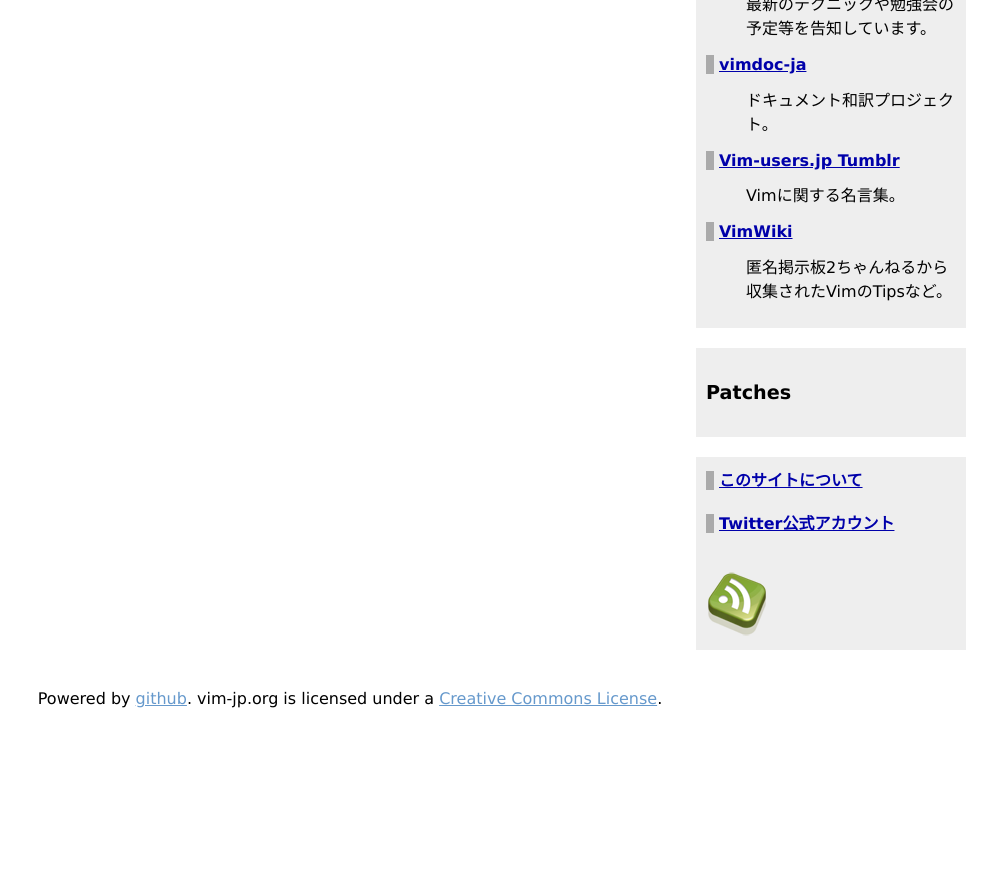
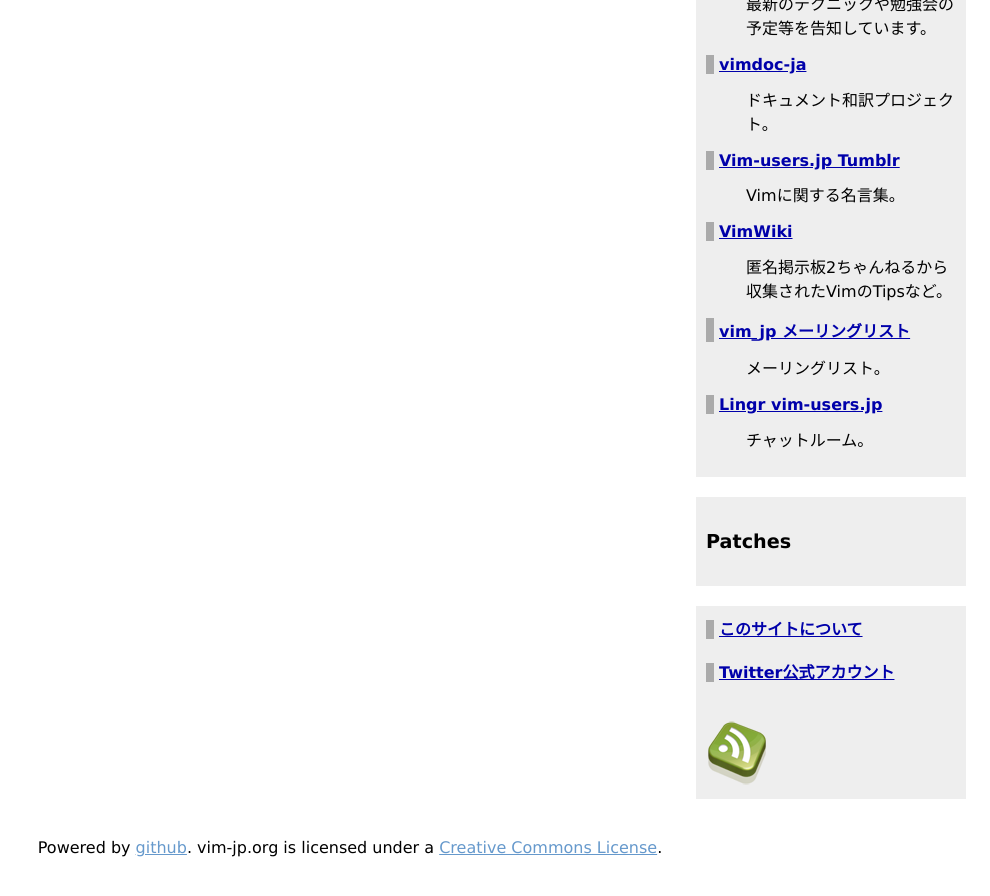
Before and after one commit to vim-jp/vim-jp.github.io, a Jekyll site: the page built from 403.html, in a window 1280 px wide and 900 px high, scrolled down 907 px. Shown: the top 896 px of the window, without its empty margins (290-1280 px from the left). Built offline with Jekyll 4.4.1, drawn with Linux system fonts in a browser that asks for light colours; nearby versions of some CDN libraries; Markdown is read by kramdown in place of the engine named in the settings; comment, search, counter and statistics services are not loaded; before the commit the page ends 1659 px from its top, so only the background shows below that.

Commit message:
Added link to mailing list and chat room.

```diff
--- a/_layouts/default.html
+++ b/_layouts/default.html
@@ -108,6 +108,10 @@
 					<dd>Vimに関する名言集。</dd>
 					<dt><a href="http://vimwiki.net/">VimWiki</a></dt>
 					<dd>匿名掲示板2ちゃんねるから収集されたVimのTipsなど。</dd>
+					<dt><a href="http://groups.google.com/group/vim_jp">vim_jp メーリングリスト</a></dt>
+					<dd>メーリングリスト。</dd>
+					<dt><a href="http://lingr.com/room/vim">Lingr vim-users.jp</a></dt>
+					<dd>チャットルーム。</dd>
 				</dl>
 			</div>
 			<div id="patches">
```
